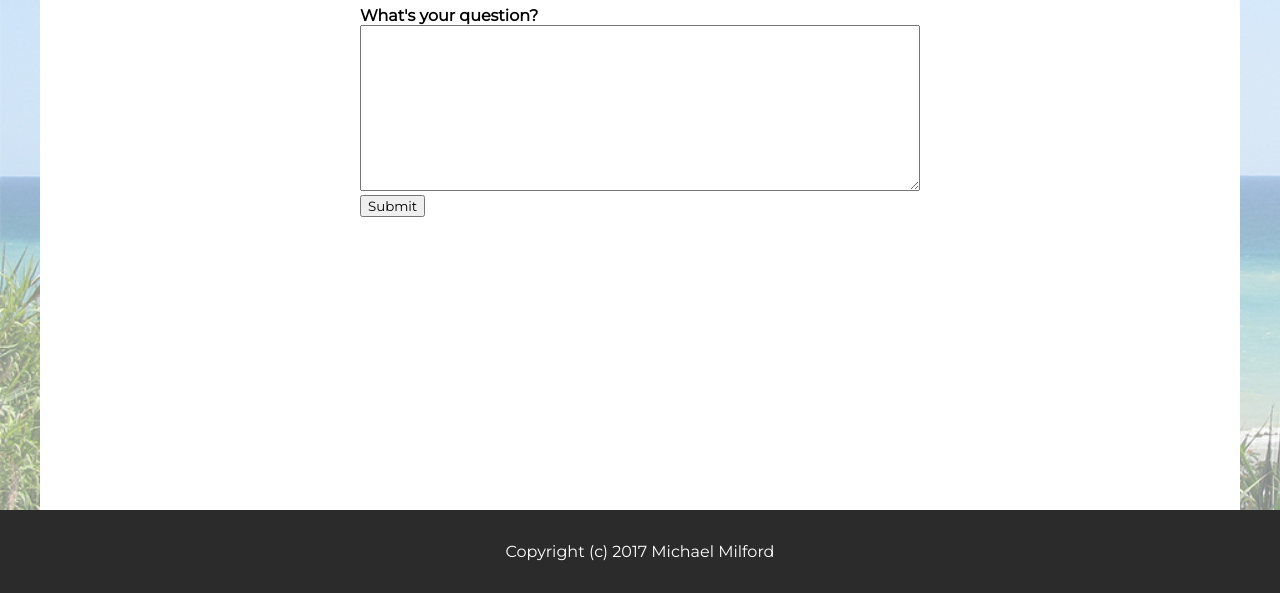
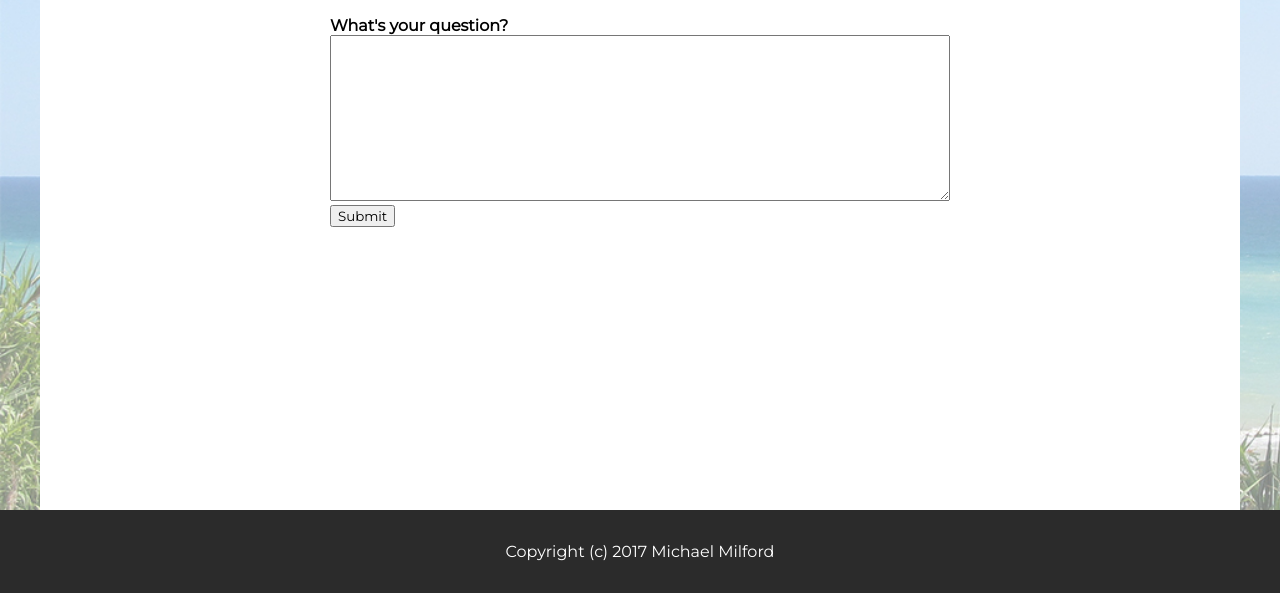
Before and after one commit to mnmilford/lebanon, a plain HTML site: page question.html in a window 1280 px wide. Shown: the part 207-800 px from the top of the page. Drawn offline with Linux system fonts and the light colour scheme; a web font is replaced by a local one.

Commit message:
Add more padding to <main>

```diff
--- a/styles.css
+++ b/styles.css
@@ -36,7 +36,7 @@ main {
   margin: 0 auto;
   min-height: calc(100vh - 147px);
   background-color: #FFFFFF;
-  padding: 20px 35px 40px;
+  padding: 60px 35px;
 }
 
 main *:first-child {
@@ -54,7 +54,6 @@ FORM STYLING
 
 #question-page {
   max-width: 620px;
-  padding: 30px;
   margin: 0 auto;
 }
 
```
